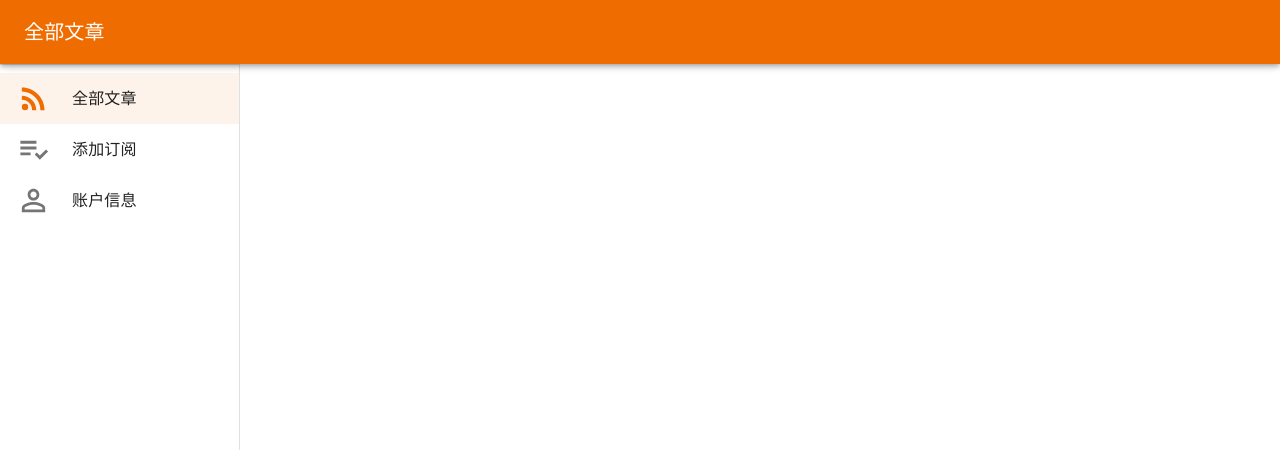
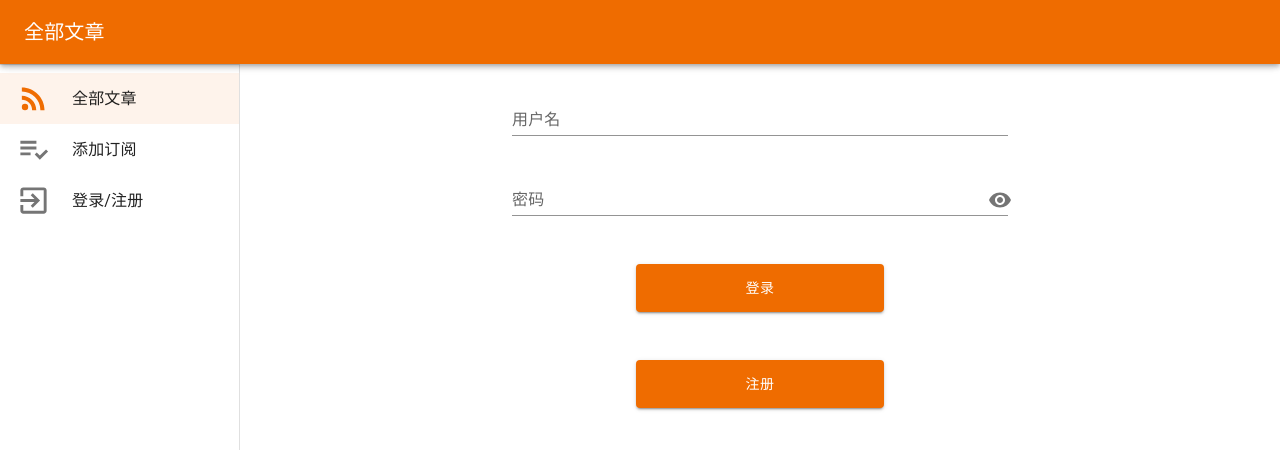
Before and after one commit to GuoShaoOrg/GuoShaoReader-PWA, a React (Create React App) app: page /login in a window 1280 px wide. Shown: the top 450 px of the page. Built offline with nearby package versions, Linux system fonts and the light colour scheme.

Commit message:
add login page

```diff
--- a/src/component/EmptyView.js
+++ b/src/component/EmptyView.js
@@ -1,6 +1,6 @@
 import React from "react";
 import Typography from '@mui/material/Typography';
-import EmptyAnimation from "../assets/lotties//empty.json"
+import EmptyAnimation from "../assets/lotties/empty.json"
 import Lottie from "lottie-react"
 
 
--- /dev/null
+++ b/src/utils/common.js
@@ -0,0 +1,8 @@
+export const isValidMobilePhone = (phone) => {
+  return /^1(3|4|5|6|7|8|9)\d{9}$/.test(phone);
+}
+
+export const isValidateEmail = (email) => {
+  const re = /^(([^<>()[\]\\.,;:\s@"]+(\.[^<>()[\]\\.,;:\s@"]+)*)|(".+"))@((\[[0-9]{1,3}\.[0-9]{1,3}\.[0-9]{1,3}\.[0-9]{1,3}\])|(([a-zA-Z\-0-9]+\.)+[a-zA-Z]{2,}))$/;
+  return re.test(String(email).toLowerCase());
+}
--- a/src/utils/http_util.js
+++ b/src/utils/http_util.js
@@ -35,6 +35,11 @@ export default function getHttpInstance() {
 
 export const register = (data) => {
   let api_url = process.env.REACT_APP_BASE_API + "v1/api/user/register";
+  return instance.post(api_url, data);
+}
+
+export const login = (data) => {
+  let api_url = process.env.REACT_APP_BASE_API + "v1/api/user/login";
   return instance.post(api_url, data);
 }
 
--- a/src/views/AddFeed.js
+++ b/src/views/AddFeed.js
@@ -2,14 +2,21 @@ import React from "react";
 import AddFeedAnimation from "../assets/lotties/add-feed.json"
 import { Button, TextField } from "@mui/material";
 import Lottie from "lottie-react"
+import { AppContext } from "../App";
+import Toast from "../component/Toast";
 
 function AddFeed() {
 
+  const appContext = React.useContext(AppContext)
   const [feedInput, setFeedInput] = React.useState("")
   const handleFeedInputChange = (event) => {
     setFeedInput(event.target.value)
   }
   const submitBtnOnClick = () => {
+    if (!appContext.IsLogin()) {
+      Toast.show("请先登录", "error")
+      return
+    }
     console.log("the imput is : ", feedInput)
   }
 
--- a/src/views/Home.js
+++ b/src/views/Home.js
@@ -5,9 +5,12 @@ import MenuIcon from '@mui/icons-material/Menu';
 import RssFeedTwoToneIcon from '@mui/icons-material/RssFeedTwoTone';
 import PersonOutlineOutlinedIcon from '@mui/icons-material/PersonOutlineOutlined';
 import PlaylistAddCheckOutlinedIcon from '@mui/icons-material/PlaylistAddCheckOutlined';
+import ExitToAppOutlinedIcon from '@mui/icons-material/ExitToAppOutlined';
 import { useNavigate } from "react-router-dom";
 import Timeline from "./Timeline";
 import AddFeed from "./AddFeed";
+import Login from "./Login";
+import { AppContext } from "../App";
 
 
 const drawerWidth = 240;
@@ -21,6 +24,7 @@ function Home(props) {
   const [appBarTitle, setAppBarTitle] = React.useState("锅烧阅读")
   const navigate = useNavigate()
   const isRootPath = useMatch("/")
+  const appContext = React.useContext(AppContext)
 
 
   const handleDrawerToggle = () => {
@@ -37,6 +41,11 @@ function Home(props) {
         setAppBarTitle("全部文章")
         break
       case "account":
+        if (!appContext.IsLogin()) {
+          navigate("/login")
+          setSelectedIndex("login")
+          return
+        }
         navigate("/account")
         setAppBarTitle("账户信息")
         break
@@ -44,7 +53,10 @@ function Home(props) {
         navigate("/add")
         setAppBarTitle("添加订阅")
         break
-
+      case "login":
+        navigate("/login")
+        setAppBarTitle("登录/注册")
+        break
 
       default:
         break
@@ -78,6 +90,7 @@ function Home(props) {
             <ListItemText primary="添加订阅" />
           </ListItemButton>
         </ListItem>
+        {appContext.IsLogin() ?
           <ListItem disablePadding>
             <ListItemButton selected={selectedIndex === "account"} onClick={() => { handlerListItemClick("account", "account") }}>
               <ListItemIcon>
@@ -89,7 +102,23 @@ function Home(props) {
               </ListItemIcon>
               <ListItemText primary="账户信息" />
             </ListItemButton>
-        </ListItem>
+          </ListItem> : null
+        }
+        {
+          !appContext.IsLogin() ?
+            <ListItem disablePadding>
+              <ListItemButton selected={selectedIndex === "login"} onClick={() => { handlerListItemClick("login", "login") }}>
+                <ListItemIcon>
+                  <ListItemIcon>
+                    {selectedIndex === "login" ? (
+                      <ExitToAppOutlinedIcon color="primary" fontSize="large" />
+                    ) : <ExitToAppOutlinedIcon fontSize="large" />}
+                  </ListItemIcon>
+                </ListItemIcon>
+                <ListItemText primary="登录/注册" />
+              </ListItemButton>
+            </ListItem> : null
+        }
       </List>
     </div>
   );
@@ -163,6 +192,7 @@ function Home(props) {
           <Route path="/timeline" element={<Timeline />} />
           <Route path="/account" element={<Timeline />} />
           <Route path="/add" element={<AddFeed />} />
+          <Route path="/login" element={<Login />} />
         </Routes>
 
       </Box>
--- /dev/null
+++ b/src/views/Login.js
@@ -0,0 +1,106 @@
+import React from "react";
+import { Button, FormControl, Input, InputLabel, TextField } from "@mui/material";
+import { login } from "../utils/http_util";
+import { isValidateEmail, isValidMobilePhone } from "../utils/common";
+import Toast from "../component/Toast";
+import { storeUserLoginInfo } from "../service/UserService";
+import { AppContext } from "../App";
+import { useNavigate } from "react-router-dom";
+import IconButton from '@mui/material/IconButton';
+import InputAdornment from '@mui/material/InputAdornment';
+import Visibility from '@mui/icons-material/Visibility';
+import VisibilityOff from '@mui/icons-material/VisibilityOff';
+
+function Login() {
+
+  const appContext = React.useContext(AppContext)
+  const [username, setUsername] = React.useState("")
+  const [password, setPassword] = React.useState("")
+  const [showPassword, setShowPassword] = React.useState(false)
+  const navigate = useNavigate()
+
+  const handleUserNameInputChange = (event) => {
+    setUsername(event.target.value)
+  }
+
+  const handlePasswordInputChange = (event) => {
+    setPassword(event.target.value)
+  }
+
+  const loginBtnOnClick = () => {
+    let param = getInputParam()
+    login(param).then((resp) => {
+      storeUserLoginInfo(resp)
+      appContext.Login(resp.token)
+      navigate("/")
+    }).catch((err) => {
+      console.log(err)
+    })
+  }
+
+  const handleClickShowPassword = () => {
+    setShowPassword(!showPassword)
+  };
+
+  const handleMouseDownPassword = (event) => {
+    event.preventDefault();
+  };
+
+  const getInputParam = () => {
+    if (!isValidateEmail(username) && !isValidMobilePhone(username)) {
+      Toast.show("请输入正确格式的手机号或邮箱", "error")
+      return
+    }
+    let params = {
+      "email": username,
+      "password": password,
+    }
+
+    if (isValidMobilePhone(username)) {
+      params = {
+        "mobile": username,
+        "password": password,
+      }
+    }
+
+    return params
+  }
+
+  return (
+    <div className="w-full">
+      <div className="flex justify-center h-12">
+        <TextField className="w-1/2" onChange={handleUserNameInputChange} id="input-with-sx" label="用户名" variant="standard" />
+      </div>
+      <div className="flex justify-center h-12 mt-8">
+        <FormControl className="w-1/2" variant="standard">
+          <InputLabel htmlFor="standard-adornment-password">密码</InputLabel>
+          <Input type={showPassword ? 'text' : 'password'}
+            variant="standard"
+            onChange={handlePasswordInputChange}
+            endAdornment={
+              <InputAdornment position="end">
+                <IconButton
+                  aria-label="toggle password visibility"
+                  onClick={handleClickShowPassword}
+                  onMouseDown={handleMouseDownPassword}
+                  edge="end"
+                >
+                  {showPassword ? <VisibilityOff /> : <Visibility />}
+                </IconButton>
+              </InputAdornment>
+            }
+            label="密码" />
+        </FormControl>
+      </div>
+      <div className="flex justify-center h-12 mt-12">
+        <Button variant="contained" onClick={loginBtnOnClick} className="md:w-1/4 w-1/2">登录</Button>
+      </div>
+      <div className="flex justify-center h-12 mt-12">
+        <Button variant="contained" onClick={loginBtnOnClick} className="md:w-1/4 w-1/2">注册</Button>
+      </div>
+    </div>
+  )
+}
+
+
+export default Login;
```
Lines whose indentation alone changed are shown as unchanged.
